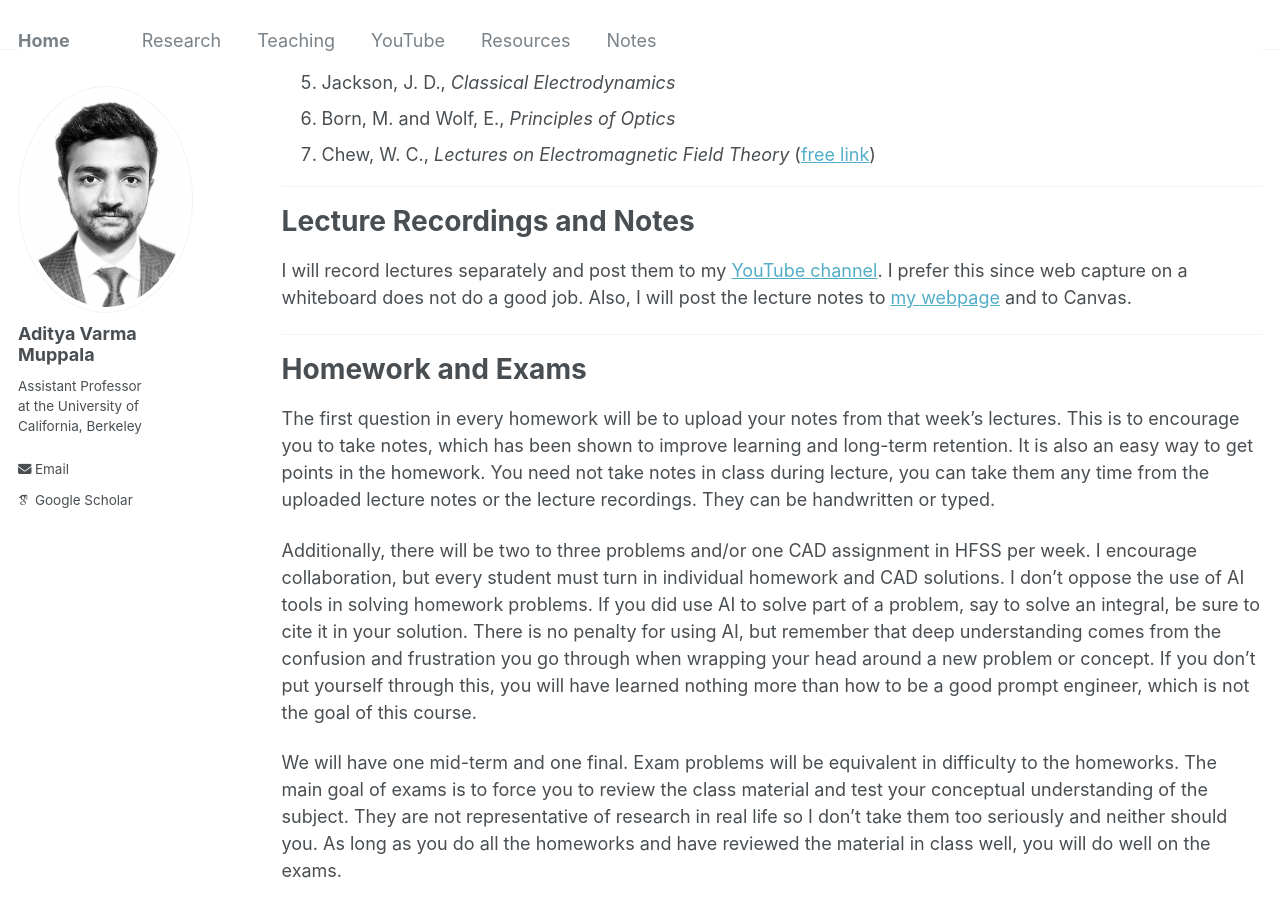
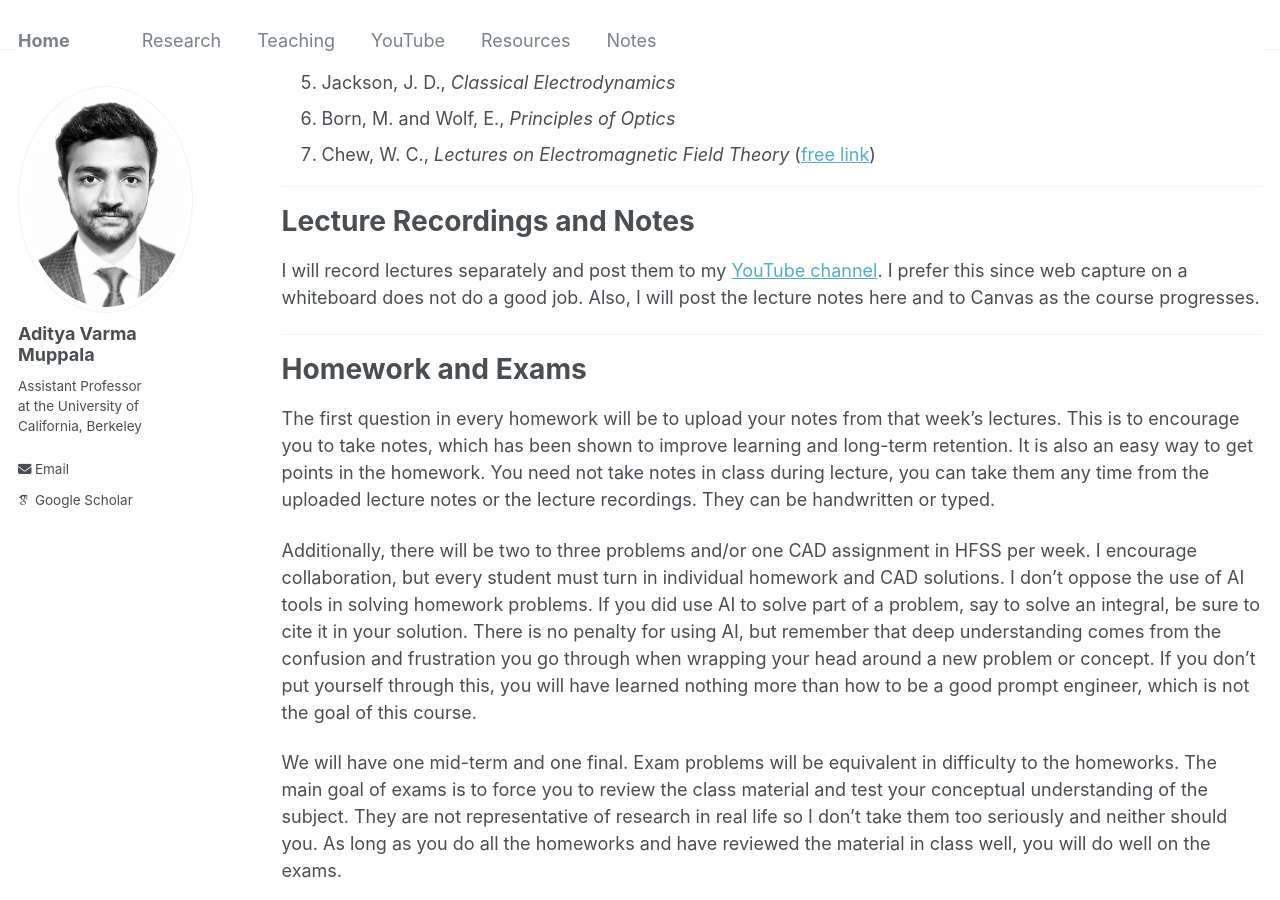
Before and after one commit to AdityaMuppala/adityamuppala.github.io, a Jekyll site: the page built from _pages/teaching.md, in a window 1280 px wide and 900 px high, scrolled down 1488 px. Built offline with Jekyll 4.4.1, drawn with Linux system fonts in a browser that asks for light colours; some web fonts are replaced.

Commit message:
Update teaching.md

```diff
--- a/_pages/teaching.md
+++ b/_pages/teaching.md
@@ -52,7 +52,7 @@ To develop a strong foundation in electromagnetic theory for applications in ant
 ---
 
 # Lecture Recordings and Notes
-I will record lectures separately and post them to my [YouTube channel](https://www.youtube.com/@adityavarmamuppala). I prefer this since web capture on a whiteboard does not do a good job. Also, I will post the lecture notes to [my webpage](https://adityamuppala.github.io/teaching/) and to Canvas.
+I will record lectures separately and post them to my [YouTube channel](https://www.youtube.com/@adityavarmamuppala). I prefer this since web capture on a whiteboard does not do a good job. Also, I will post the lecture notes here and to Canvas as the course progresses.
 
 ---
 
```
